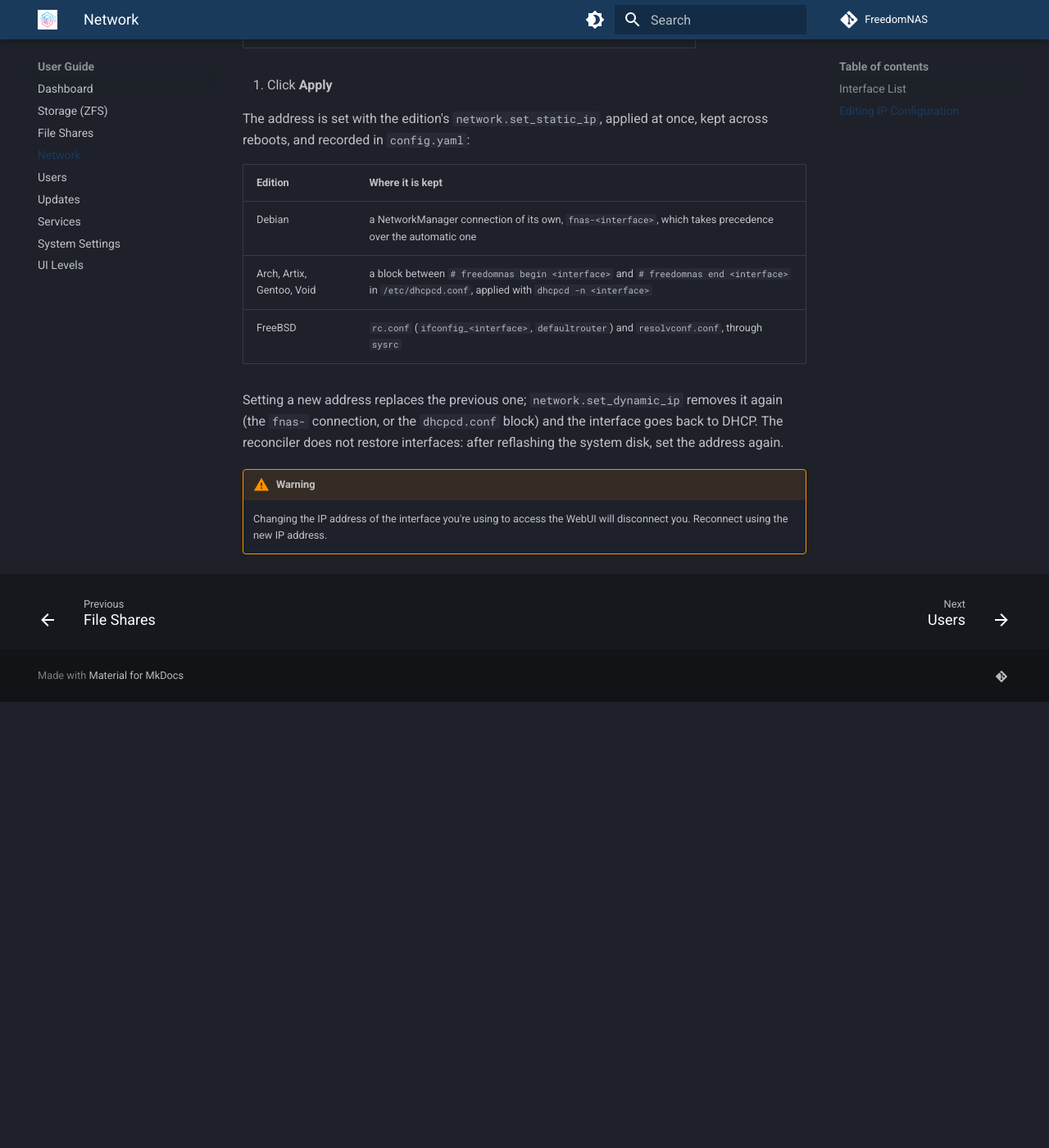
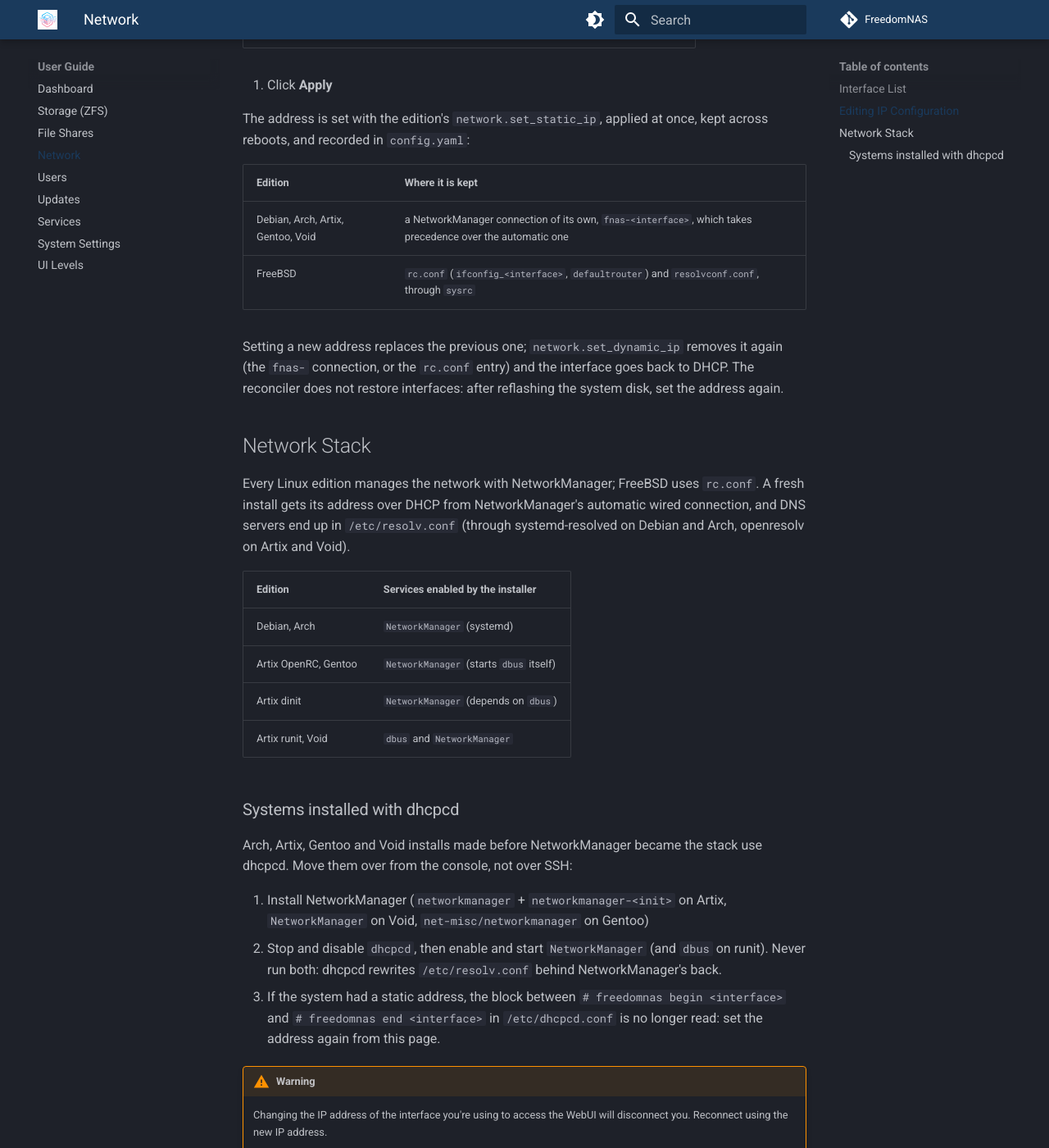
Before and after one commit to FreedomNAS/freedomnas-docs, an MkDocs documentation site: the page built from docs/user-guide/network.md, in a window 1280 px wide and 1400 px high, scrolled down 1040 px. Shown: the whole window at 82% size. Built offline with MkDocs 1.6.1 and Material for MkDocs 9.7.7, drawn with Linux system fonts in a browser that asks for light colours; before the commit the page ends 1896 px from its top, so only the background shows below that.

Commit message:
Document NetworkManager as the Linux network stack

```diff
--- a/docs/user-guide/network.md
+++ b/docs/user-guide/network.md
@@ -39,14 +39,42 @@ once, kept across reboots, and recorded in `config.yaml`:
 
 | Edition | Where it is kept |
 |---------|------------------|
-| Debian | a NetworkManager connection of its own, `fnas-<interface>`, which takes precedence over the automatic one |
-| Arch, Artix, Gentoo, Void | a block between `# freedomnas begin <interface>` and `# freedomnas end <interface>` in `/etc/dhcpcd.conf`, applied with `dhcpcd -n <interface>` |
+| Debian, Arch, Artix, Gentoo, Void | a NetworkManager connection of its own, `fnas-<interface>`, which takes precedence over the automatic one |
 | FreeBSD | `rc.conf` (`ifconfig_<interface>`, `defaultrouter`) and `resolvconf.conf`, through `sysrc` |
 
 Setting a new address replaces the previous one; `network.set_dynamic_ip`
-removes it again (the `fnas-` connection, or the `dhcpcd.conf` block) and
+removes it again (the `fnas-` connection, or the `rc.conf` entry) and
 the interface goes back to DHCP. The reconciler does not restore interfaces:
 after reflashing the system disk, set the address again.
+
+## Network Stack
+
+Every Linux edition manages the network with NetworkManager; FreeBSD uses
+`rc.conf`. A fresh install gets its address over DHCP from NetworkManager's
+automatic wired connection, and DNS servers end up in `/etc/resolv.conf`
+(through systemd-resolved on Debian and Arch, openresolv on Artix and Void).
+
+| Edition | Services enabled by the installer |
+|---------|-----------------------------------|
+| Debian, Arch | `NetworkManager` (systemd) |
+| Artix OpenRC, Gentoo | `NetworkManager` (starts `dbus` itself) |
+| Artix dinit | `NetworkManager` (depends on `dbus`) |
+| Artix runit, Void | `dbus` and `NetworkManager` |
+
+### Systems installed with dhcpcd
+
+Arch, Artix, Gentoo and Void installs made before NetworkManager became the
+stack use dhcpcd. Move them over from the console, not over SSH:
+
+1. Install NetworkManager (`networkmanager` + `networkmanager-<init>` on
+   Artix, `NetworkManager` on Void, `net-misc/networkmanager` on Gentoo)
+2. Stop and disable `dhcpcd`, then enable and start `NetworkManager`
+   (and `dbus` on runit). Never run both: dhcpcd rewrites
+   `/etc/resolv.conf` behind NetworkManager's back.
+3. If the system had a static address, the block between
+   `# freedomnas begin <interface>` and `# freedomnas end <interface>` in
+   `/etc/dhcpcd.conf` is no longer read: set the address again from this
+   page.
 
 !!! warning
     Changing the IP address of the interface you're using to access the
```
Also changed, not shown: docs/api/network.md (+1 -2 lines), docs/profiles/os-profiles.md (+1 -1 lines).
